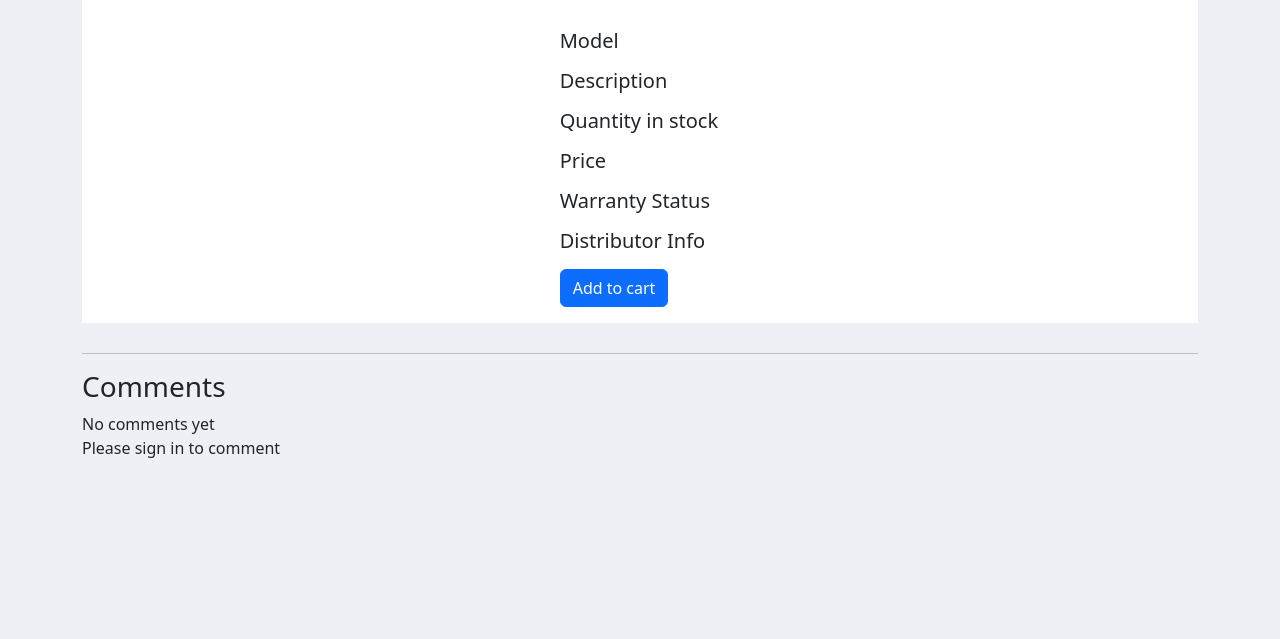
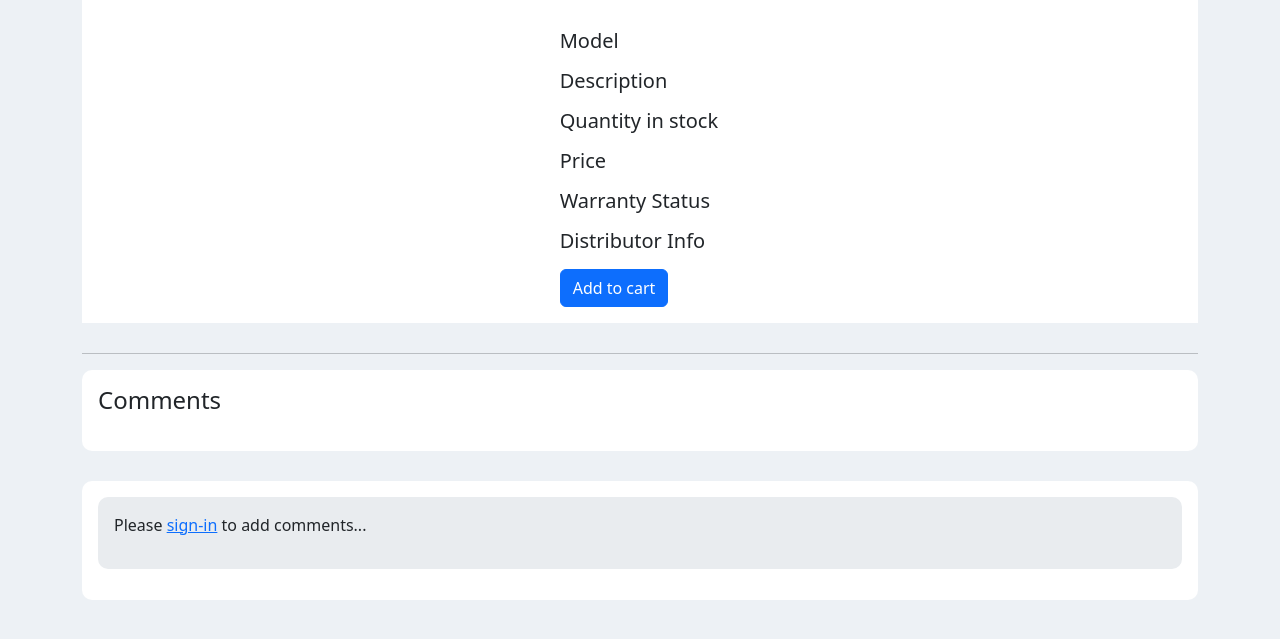
Before and after one commit to Aycelenk/Ecommerce-Website-Django, a Django app: template Marketplace/Product/templates/detail.html in a window 1280 px wide. Shown: the part 101-740 px from the top of the page. Run offline with Django 3.2, Linux system fonts and the light colour scheme; the template is opened without the code that fills it, so the values that code supplies are empty.

Commit message:
comments improved

```diff
--- a/Marketplace/Product/static/detail.css
+++ b/Marketplace/Product/static/detail.css
@@ -24,3 +24,8 @@ body {
     margin-bottom: 10px;
     color: #8898aa;
 }
+
+.card .field.has-addons {
+    justify-content: center;
+
+}
--- a/Marketplace/Product/templates/detail.html
+++ b/Marketplace/Product/templates/detail.html
@@ -40,34 +40,40 @@
 
     <hr>
 
-    <h3 class="subtitle">Comments</h3>
 
-    <div class="comments_wrapper">
+    <div class="card" style="border-radius:10px;">
+        <div class="card-body">
+            <h4 style="margin-bottom:20px;">Comments</h4>
             {% for comment in comments %}
                 {% if comment.product.ID == product.ID%}
-                <div class="notification">
+                    <div class="card-body" style="background-color:#e9ecef; border-radius:10px; margin-bottom:15px;">
+                        <div style="">
                             <p>
                                 <strong>Date: </strong>{{ comment.date_added|date:"Y-m-d" }},
+                                <strong> User: </strong>{{comment.user}},
                                 <strong> Stars: </strong>{{comment.stars}}
                             </p>
-
+                            <div style="font-size:18px;">
                                 {{comment.content }}
                             </div>
+                        </div>
+                    </div>
                 {% endif %}
-            {% empty %}
-                <div class="notification">
-                    No comments yet
+
+            {% endfor %}
+
+        </div>
     </div>
 
-        {% endfor %}
-    </div>
-
-    <div class="notificaiton">
+    <div class="card" style="border-radius:10px;">
+        <div class="card-body">
             {% if request.user.is_authenticated %}
                 <form method="post" action=".">
                     {% csrf_token %}
+                    <h4 style="margin-bottom:10px;">Add a Comment</h4>
+                    <div class="card-body" style="background-color:#e9ecef; border-radius:10px; margin-bottom:15px; margin-top:10px;">
+                        <div style="margin-bottom:10px;">
 
-                <div class="field">
                             <label>Stars</label>
 
                             <div class="control">
@@ -83,24 +89,28 @@
                             </div>
                         </div>
 
-                <div class="field">
-                    <label>Content</label>
+                        <div style="margin-bottom:10px;">
+                            <label>Your Comment</label>
 
-                    <div class="control">
-                        <textarea class="textarea" name="content"></textarea>
+                            <div style="">
+                                <textarea class="textarea" name="content" style=" height:150px; width:600px;"></textarea>
                             </div>
                         </div>
 
                         <div class="field">
 
-                    <div class="control">
+                            <div>
                             <button class="btn btn-danger" type="Submit" formaction="{% url 'detail' product.ID %}"> submit</button>
+                            </div>
                         </div>
                     </div>
                 </form>
             {% else %}
-            <p>Please sign in to comment</p>
+            <div class="card-body" style="background-color:#e9ecef; border-radius:10px; margin-bottom:15px;">
+                <p>Please <a href="{% url 'login' %}">sign-in</a> to add comments...</p>
+            </div>
             {% endif %}
+        </div>
     </div>
 
 
--- a/Marketplace/Product/views.py
+++ b/Marketplace/Product/views.py
@@ -17,6 +17,8 @@ def detail(request,pk):
         comment.save()
 
 
+        return redirect('detail',pk=pk)
+
     return render(request,"detail.html",{
             "product":product,
             "category":category,
```
Also changed, not shown: Marketplace/db.sqlite3. Lines whose indentation alone changed are shown as unchanged.
